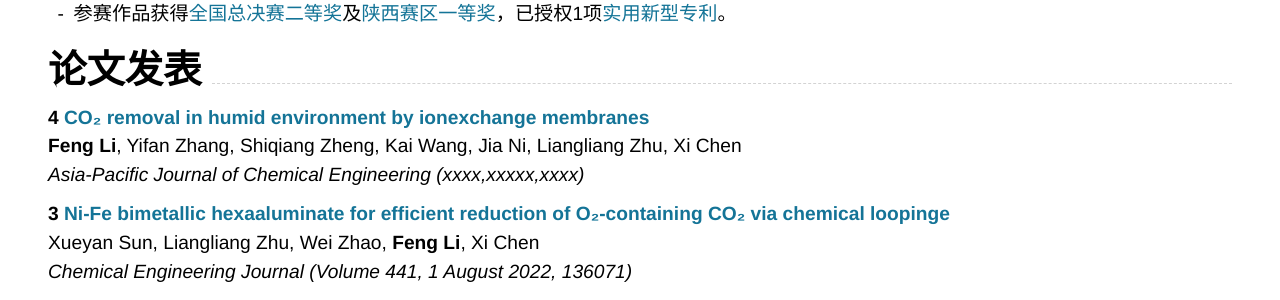
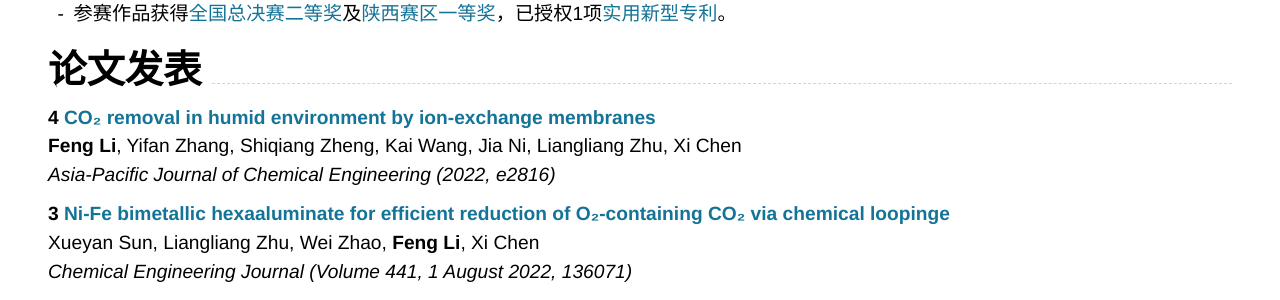
Before and after one commit to nwuzmedoutlook/resume, a Jekyll site: the page built from index.md, in a window 1280 px wide and 900 px high, scrolled down 1465 px. Shown: the part 153-453 px from the top of the window. Built offline with Jekyll 4.4.1, drawn with Linux system fonts in a browser that asks for light colours; nearby versions of some CDN libraries.

Commit message:
Update index.md

```diff
--- a/index.md
+++ b/index.md
@@ -83,9 +83,9 @@ _全国大学生机械创新设计大赛项目_<br>
 
 ## **论文发表**
 
-### **4** [**CO₂ removal in humid environment by ionexchange membranes**](https://onlinelibrary.wiley.com/doi/10.1002/apj.2816)
+### **4** [**CO₂ removal in humid environment by ion-exchange membranes**](https://onlinelibrary.wiley.com/doi/10.1002/apj.2816)
 **Feng Li**, Yifan Zhang, Shiqiang Zheng, Kai Wang, Jia Ni, Liangliang Zhu, Xi Chen<br>
-_Asia-Pacific Journal of Chemical Engineering (xxxx,xxxxx,xxxx)_ <br>
+_Asia-Pacific Journal of Chemical Engineering (2022, e2816)_ <br>
 
 ### **3** [**Ni-Fe bimetallic hexaaluminate for efficient reduction of O₂-containing CO₂ via chemical loopinge**](https://www.sciencedirect.com/science/article/abs/pii/S1385894722015698)
 Xueyan Sun, Liangliang Zhu, Wei Zhao, **Feng Li**, Xi Chen<br>
```
